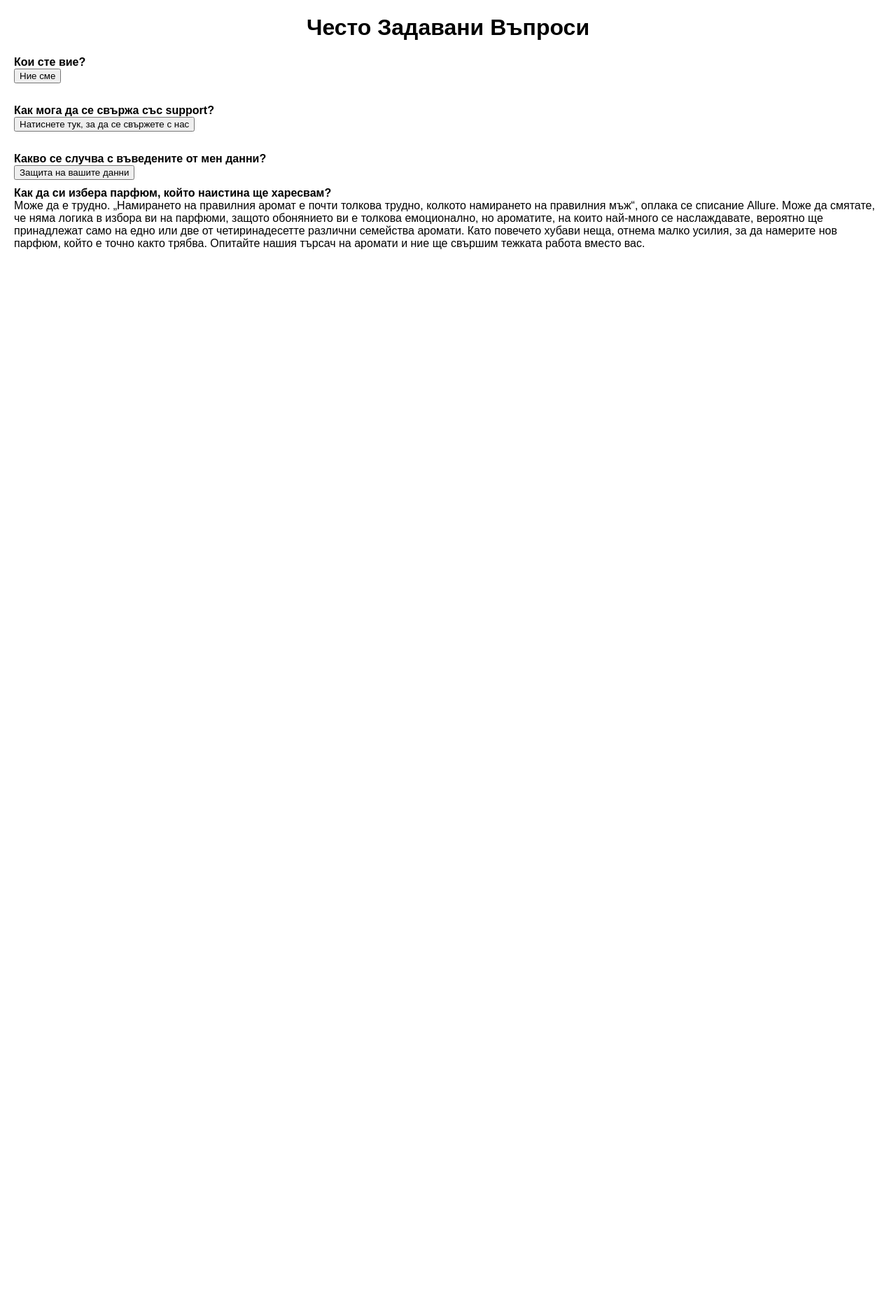
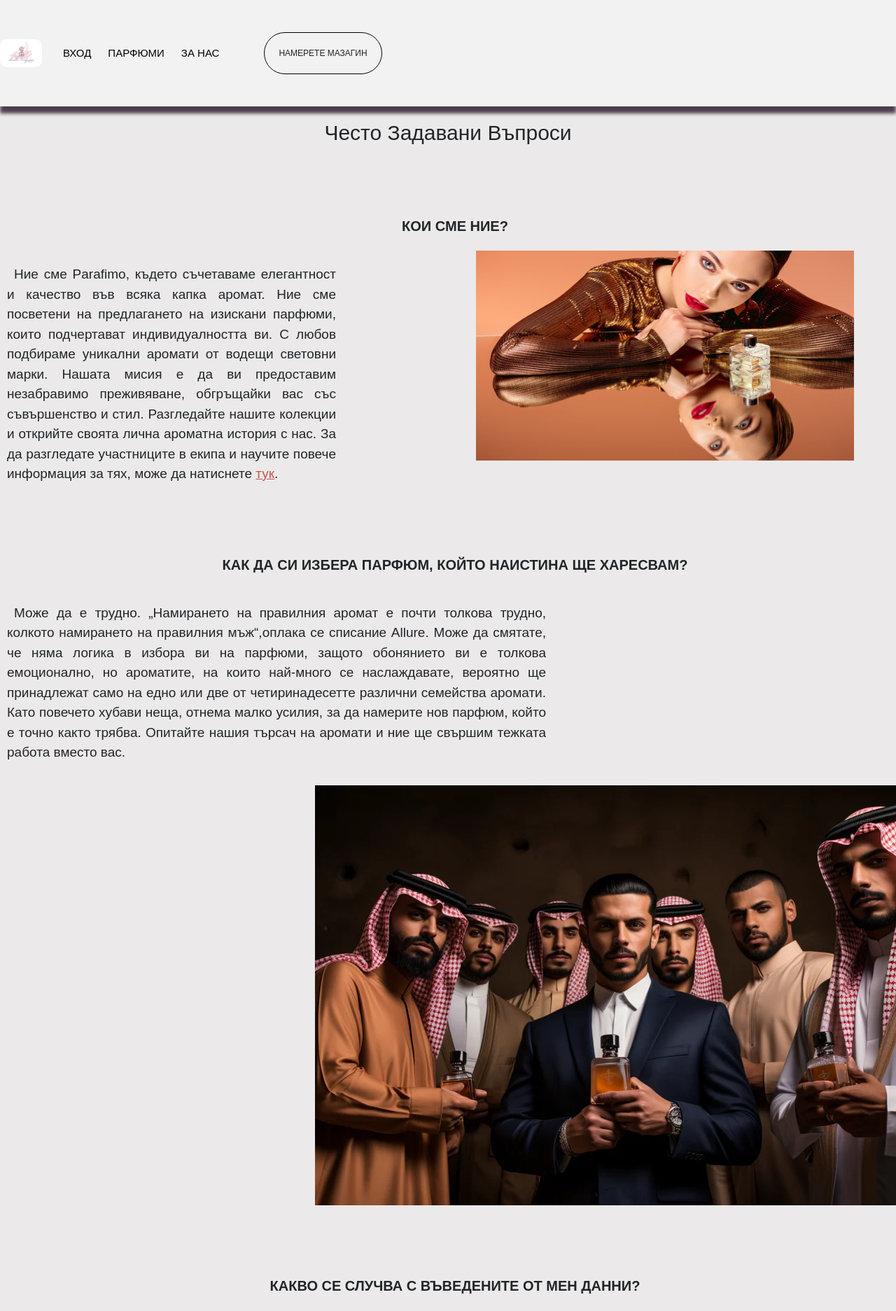
Before and after one commit to kysmetliiski/Self-perfume-shop-teamwork, a PHP site: page /index.php?controller=faqpage in a window 1280 px wide. Shown: the top 1873 px of the page at 70% size. Before the commit the page ends 356 px from the top, so only its background shows below. Run offline with PHP 8.4, Linux system fonts and the light colour scheme.

Commit message:
graphical touches

```diff
--- a/navbar.css
+++ b/navbar.css
@@ -42,8 +42,3 @@
     color: black;
     text-decoration: none;
 }
-
-.move
-{
-    padding-left: 200px;
-}
--- a/view/faqpage.html
+++ b/view/faqpage.html
@@ -3,7 +3,7 @@
 <head>
     <meta charset="UTF-8">
     <meta name="viewport" content="width=device-width, initial-scale=1.0">
-    <title>Страница с Често Задавани Въпроси</title>
+    <title>Страница с Често Задавани Въпроси - Parafimo</title>
     <style>
         body {
             font-family: Arial, sans-serif;
@@ -19,55 +19,93 @@
         }
 
         .question {
-            font-weight: bold;
+            font-weight: 550;
+            font-size: 20px;
+            margin-left: 20px;
+            text-transform: uppercase;
+            text-align: center;
+            margin-bottom: 20px;
+            margin-top: 100px;
         }
 
         .answer {
             margin-bottom: 10px;
         }
+
+        .itext{
+            text-indent: 10px;
+            padding-left: 10px;
+            padding-top: 20px;
+            max-width: 780px;
+            text-align: justify;
+            font-size: 19px;
+            font-weight: 500;
+        }
+
+        .choose{
+            max-width: none;
+        }
+
+        .a{
+            text-decoration: underline;
+            color: rgb(198, 84, 84);
+            font-size: 19px;
+        }
+        .image{
+            height: 300px;
+            width: 800px;
+            padding-left:200px ;
+            padding-right: 60px;
+            float: right;
+            }
     </style>
+
 </head>
-<body>
+<body style="background-color: rgb(235, 233, 233) ;">
 
-    <h1>Често Задавани Въпроси</h1>
+<?php
+ include("navbar.html");
+?>
+                                    <h1 style="padding-top: 20px ;">Често Задавани Въпроси</h1>
 
     <div class="faq-section">
-        <div class="question">Кои сте вие?</div>
+        <div class="question">Кои сме ние?</div>
         <div class="answer">
-            <a href="index.php?controller=aboutuspage">
-                <button class="answer" onclick="myfun()">Ние сме</button>
-            </a>
+            <img src="photos/aboutus.jpg" alt="" class="image">
+            <p class="itext">
+              Ние сме Parafimo, където съчетаваме елегантност и качество във всяка капка аромат. Ние сме посветени на предлагането на изискани парфюми, които подчертават индивидуалността ви. С любов подбираме уникални аромати от водещи световни марки. Нашата мисия е да ви предоставим незабравимо преживяване, обгръщайки вас със съвършенство и стил. Разгледайте нашите колекции и открийте своята лична ароматна история с нас. За да разгледате участниците в екипа и научите повече информация за тях, може да натиснете <a href="index.php?controller=aboutuspage" class="a"> тук</a>.
+            </p>
+
+
         </div>
     </div>
 
+
+
     <div class="faq-section">
-        <div class="question">Как мога да се свържа със support?</div>
+        <div class="question">Как да си избера парфюм, който наистина ще харесвам?</div>
         <div class="answer">
-            <a href="https://www.instagram.com/_atanasowww7/">
-                <button class="answer" onclick="myfun()">Натиснете тук, за да се свържете с нас</button>
-            </a>
-        </div>
+            <p class="itext">            Може да е трудно. „Намирането на правилния аромат е почти толкова трудно, колкото намирането на правилния мъж“,оплака се списание Allure. Може да смятате, че няма логика в избора ви на парфюми, защото обонянието ви е толкова емоционално, но ароматите, на които най-много се наслаждавате, вероятно ще принадлежат само на едно или две от четиринадесетте различни семейства аромати.
+            Като повечето хубави неща, отнема малко усилия, за да намерите нов парфюм, който е точно както трябва. Опитайте нашия търсач на аромати и ние ще свършим тежката работа вместо вас.
+        </p>
+        <img src="photos/scent.jpg" alt="" style="padding-left:450px; padding-top: 20px;">
+        <div>
     </div>
 
     <div class="faq-section">
         <div class="question">Какво се случва с въведените от мен данни?</div>
         <div class="answer">
-            <a href="index.php?controller=danni">
-                <button class="answer" onclick="myfun()">Защита на вашите данни</button>
-            </a>
+
+              <p class="itext"> Когато използвате нашия уебсайт, събираме различна информация от вас. Това включва вашите лични данни, социални връзки и съдържание, което споделяте. Ние гарантираме, че вашите данни са в безопасност и се съхраняват в сигурна облачна среда.
+
+                    Вашите данни се използват за персонализация на съдържание и реклами, които виждате, с цел да ви предложим по-релевантни и интересни информационни потоци. Възможно е да споделяме част от вашите данни с партньори, като рекламодатели, за да подобрим качеството на услугите и да генерираме приходи.
+
+                    При нас се отнасяме сериозно към защитата на вашите данни, прилагаме криптиране и контрол върху достъпа. Ние спазваме всички регулации за защита на данните и се стремим да предоставим сигурно и удобно изживяване при използването на уебсайта. Важно е да знаете, че вашата лична неприкосновеност е от първостепенно значение за нас. <a href="index.php?controller=danni" class="a">може да проверите нашите условия и поверителност тук</a>.</p>
         <div>
     </div>
 
-    <div class="faq-section">
-        <div class="question">Как да си избера парфюм, който наистина ще харесвам?</div>
-        <div class="answer">
-            Може да е трудно. „Намирането на правилния аромат е почти толкова трудно, колкото намирането на правилния мъж“,
-            оплака се списание Allure. Може да смятате, че няма логика в избора ви на парфюми, защото обонянието ви е толкова емоционално, но ароматите, на които най-много се наслаждавате, вероятно ще принадлежат само на едно или две от четиринадесетте различни семейства аромати.
-            Като повечето хубави неща, отнема малко усилия, за да намерите нов парфюм, който е точно както трябва. Опитайте нашия търсач на аромати и ние ще свършим тежката работа вместо вас.
-
-        <div>
-    </div>
-
-
+<?php
+include("footer.html");
+?>
 </body>
 </html>
--- a/view/footer.html
+++ b/view/footer.html
@@ -5,8 +5,11 @@
     <meta http-equiv="X-UA-Compatible" content="IE=edge">
     <meta name="viewport" content="width=device-width, initial-scale=1.0">
     <title>Footer</title>
-    <style>.containerrr{padding-top: 150px;}</style>
     <style>
+    .containerrr
+    {
+      padding-top: 100px;
+    }
 
     </style>
 </head>
@@ -18,7 +21,7 @@
       <div class="row">
         <div class="col-lg-6 col-md-12 mb-4">
           <h5 class="mb-3" style="letter-spacing: 2px; color: #818963; font-weight: 600;">PARAFIMO</h5>
-          <p style="letter-spacing: 1px; max-width: 450px; text-align: justify;">
+          <p style="letter-spacing: 1px; max-width: 450px; text-align: justify;" class="footerclass">
             Парфюмерията е изкуство, в което ароматите се превръщат в невидима поезия. Нашата колекция от изискани аромати предлага уникални комбинации, създадени с майсторско умение и страст към детайла. Разкрийте своята уникалност чрез неповторимите аромати, които предлагаме и се потопете в света на елегантност и чувственост.
           </p>
         </div>
--- a/view/navbar.html
+++ b/view/navbar.html
@@ -11,15 +11,16 @@
     <div class="navbar" style="background-color: rgb(242, 242, 242) ;">
         <div class="navbar-left">
             <a href="index.php?controller=home">
-    <img src="photos/logo.jpg.avif" class="navbar-left">
+                <img src="photos/logo.jpg.avif" class="navbar-left">
             </a>
-            <a class="navbar-brand" href="index.php?controller=sections" style="padding-right: 12px;">Парфюми</a>
-            <a class="navbar-brand" href="#" style="padding-right: 12px;">Козметика</a>
-            <a class="navbar-brand" href="#" style="padding-right: 12px;">Грим</a>
-            <a class="navbar-brand" href="#">Лице</a>
+            <a class="navbar-brand" href="index.php?controller=login" style="padding-right: 12px;">Вход</a>
+                <a class="navbar-brand" href="index.php?controller=sections" style="padding-right: 12px;">Парфюми</a>
+                <a class="navbar-brand" href="index.php?controller=aboutuspage"
+                style="padding-right: 12px;white-space: nowrap;">За нас</a>
         <div class="navbar-right">
             <div class="move">
-        <div class="find-store" style="white-space: nowrap;">Намерете мазагин</div> </div>
+                <div class="find-store" style="white-space: nowrap; ">Намерете мазагин</div>
+            </div>
         </div>
         </div>
         </div>
```
Also changed, not shown: aboutuspage.css (+23 -3 lines), view/aboutuspage.html (+14 -64 lines), photos/aboutus.jpg (added), photos/scent.jpg (added), photos/veselin.jpg (added), 1 other file.
